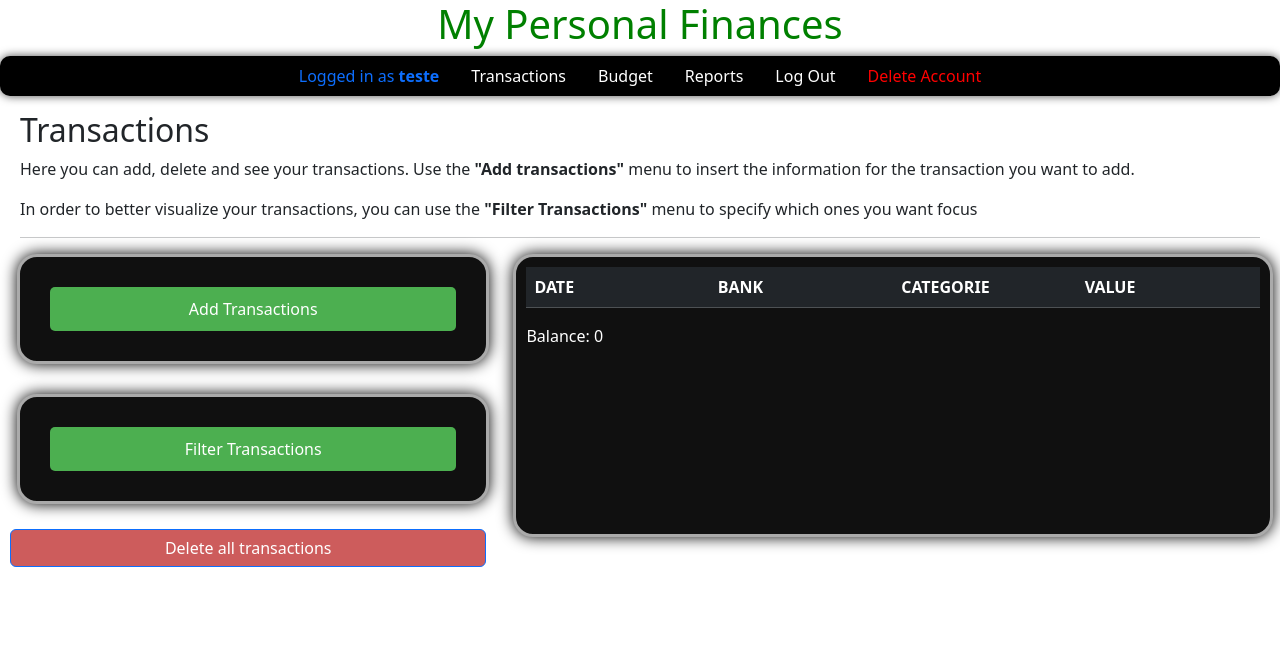
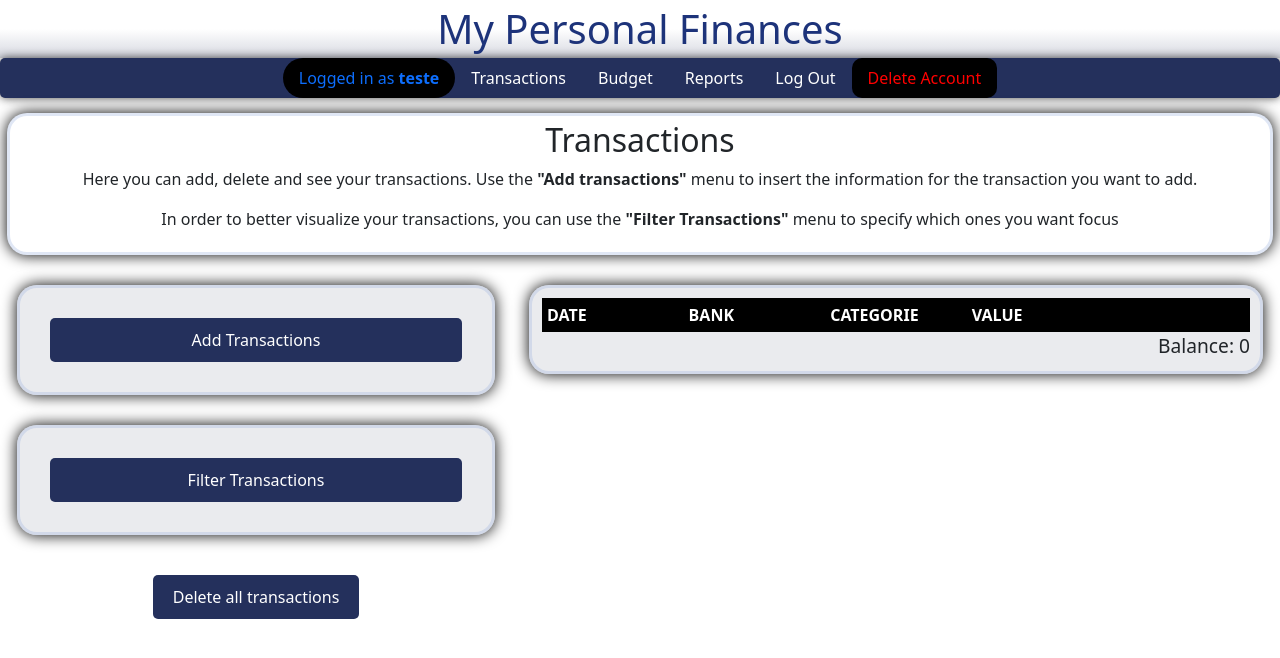
Before and after one commit to JoaoGuilhermeTP/MyPersonalFinances, a Flask app: page / in a window 1280 px wide. Shown: the top 658 px of the page. Run offline with Flask 2, Linux system fonts and the light colour scheme; a user stored in the database is signed in; data comes from the database, SQL or seed files in the repository; data that the repository does not hold is empty; some libraries are stand-ins or nearby versions.

Commit message:
changed layout

```diff
--- a/static/layout.css
+++ b/static/layout.css
@@ -1,3 +1,21 @@
+#logoContainer {
+    display: flex;
+    justify-content: center;
+    color: black;
+}
+
+#logoContainer {
+    background-image: linear-gradient(to bottom, white 50%, #24305C30);
+    margin: 0;
+    padding: 5px;
+}
+
+#logo {
+    color: #1D337A;
+    text-align: center;
+    text-decoration: none;
+}
+
 .login_register_forms {
     display: flex;
     flex-direction: column;
@@ -27,19 +45,17 @@
     padding: 20px;
     margin: 0px 7px;
     margin-bottom: 30px;
-    border: solid #aaaaaa;
+    border: solid #9BB3E050;
     box-shadow: 0px 0px 15px rgba(0, 0, 0, 1);
     border-radius: 20px;
-    background-color: #101010;
-    color: white;
+    background-color: #BBBEC850;
 }
 
 .mycard:hover {
     background-color: #f1f1f1;
-    border: solid black;
+    border: solid #263A6160;
     box-shadow: 0px 0px 20px rgba(0, 0, 0, 0.5);
     transition: 0.4s;
-    color: black;
 }
 
 .mycard:not(hover) {
@@ -50,8 +66,46 @@
     display: none;
 }
 
+.buttonContainer {
+    display: flex;
+    justify-content: right;
+}
+
+.buttonContainerCenter {
+    display: flex;
+    justify-content: center;
+}
+
+.greenButton {
+    background-color: green;
+}
+
+.blueButton {
+    background-color: #24305C;
+}
+
+.mainFormButton {
+    border: none;
+    color: white;
+    padding: 10px 20px;
+    text-align: center;
+    text-decoration: none;
+    display: inline-block;
+    font-size: 16px;
+    margin: 10px;
+    cursor: pointer;
+    border-radius: 5px;
+}
+
+.tableButton {
+    width: 100%;
+    padding: 5px;
+    margin: 0px;
+    font-size: 80%;
+}
+
 .toggle_button {
-    background-color: #4CAF50;
+    background-color: #24305C;
     border: none;
     color: white;
     padding: 10px 20px;
@@ -78,8 +148,8 @@ nav {
     margin: 0 auto;
     margin-bottom: 15px;
     box-shadow: 0px 0px 10px rgba(0, 0, 0, 0.7);
-    border-radius: 10px;
-    background-color: black;
+    border-radius: 5px;
+    background-color: #24305C;
 }
 
 ul.nav {
@@ -106,36 +176,20 @@ ul.nav {
     color: black;
 }
 
-.logo {
-    color: green;
-    text-align: center;
-    text-decoration: none;
-}
-
 .nav-link:hover {
     background-color: #f0f0f0;
     transition: 0.3s;
 }
 
-.table-container {
-    padding: 20px;
-    width: 100%;
-    align-content: center;
-}
-
-.deleteAll {
-    margin-top: -5px;
-}
-
 table th:hover {
-    background-color: white;
+    background-color: #5A79E830;
     color: black;
     cursor: pointer;
     transition: 0.4s;
 }
 
 tr:nth-child(even) {
-    background-color: #f1f1f1;
+    background-color: #788AAD05;
 }
 
 tr:nth-child(odd) {
@@ -143,23 +197,33 @@ tr:nth-child(odd) {
 }
 
 tr:hover {
-    background-color: #9a9a9a;
+    background-color: #263A6190;
     color: white;
     transition: 0.3s;
 }
 
+.tableTop {
+    background-color: #2B346B;
+    color: white;
+    border-radius: 10px;
+    padding: 10px;
+    font-size: 20px;"
+}
+
 th {
     cursor: pointer;
-    background-color: green;
-    text-align: center;
+    background-color: black;
+    padding: 5px 5px;
+}
+
+td {
+    padding: 5px;
+    word-break: break-all;
 }
 
 table {
     table-layout: fixed;
-}
-
-.table-container {
-    padding: 10px;
+    width: 100%;
 }
 
 .content {
@@ -169,6 +233,10 @@ table {
     flex-direction: row;
 }
 
+.tableCard {
+    padding: 10px 10px;
+}
+
 .left-item {
     width: 40%;
     padding: 0 10px;
@@ -176,11 +244,14 @@ table {
 
 .right-item {
     width: 60%;
-    padding: 10px;
+    padding: 0 10px;
 }
 
 .explanation {
-    padding: 0px 20px;
+    text-align: center;
+    padding-top: 5px;
+    padding-bottom: 5px;
+    background-color: white;
 }
 
 @media (max-width: 800px) {
--- a/static/transactions.js
+++ b/static/transactions.js
@@ -1,20 +1,24 @@
 document.addEventListener("DOMContentLoaded", function() {
+
     // Select all the table cells in the "VALUE" column
     var cells = document.querySelectorAll("td:nth-child(4)");
+
     // Extract the numerical values from the cells
     var values = extractValuesFromCells(cells);
+
     // Calculate the sum of the values
     var sum = calculateSum(values);
+
     // Create a new div element to display the sum
     var balanceDiv = document.createElement("div");
     balanceDiv.textContent = "Balance: " + sum;
+    balanceDiv.style.fontSize = "120%";
+    balanceDiv.style.display = "flex";
+    balanceDiv.style.justifyContent = "right";
+
     // Append the div to a container element after the table
-    var tableContainer = document.querySelector(".table-container");
-    tableContainer.appendChild(balanceDiv);
-
-    function confirmDelete() {
-        return confirm("Are you sure you want to delete your account?");
-    }
+    var tableCard = document.querySelector(".tableCard");
+    tableCard.appendChild(balanceDiv);
 
     $(".tablesorter").tablesorter({
         headers: {
@@ -36,6 +40,7 @@ document.addEventListener("DOMContentLoaded", function() {
 });
 
 
+
 /**
  * Extracts numerical values from an array of table cells.
  * @param {NodeList} cells - An array-like object containing table cell elements.
@@ -50,6 +55,8 @@ function extractValuesFromCells(cells) {
   return values;
 }
 
+
+
 /**
  * Calculates the sum of an array of numbers.
  * @param {number[]} values - An array of numbers to sum.
@@ -63,6 +70,8 @@ function calculateSum(values) {
   return sum;
 }
 
+
+
 function confirmDeleteTransactions() {
     return confirm("Are you sure you want to delete all of your transactions?");
 }
--- a/templates/layout.html
+++ b/templates/layout.html
@@ -14,9 +14,11 @@
 
     </head>
     <body>
-        <div style="style=width:100%; display=flex; margin: 0 auto; justify-content: center">
-            <h1 style="text-align: center"><a href="/" class="logo">My Personal Finances</a><h1>
-        </div>
+        <h1 id="logoContainer">
+            <a href="/" id="logo">
+                My Personal Finances
+            </a>
+        </h1>
         <header>
             {% if session["user_id"] %}
             <nav class="bg-light.bg-gradient">
--- a/templates/transactions.html
+++ b/templates/transactions.html
@@ -5,13 +5,12 @@
 <script src="https://cdnjs.cloudflare.com/ajax/libs/jquery.tablesorter/2.31.2/js/jquery.tablesorter.min.js"></script>
 <script src="/static/transactions.js"></script>
 
-<div class="explanation">
+<div class="explanation mycard">
     <h2>Transactions</h2>
     <p>Here you can add, delete and see your transactions. Use the <strong>"Add transactions"</strong> menu to insert
         the information for the transaction you want to add.</p>
     <p>In order to better visualize your transactions, you can use the <strong>"Filter Transactions"</strong> menu to
         specify which ones you want focus</p>
-    <hr>
 </div>
 
 <!---Container for both forms-->
@@ -51,9 +50,8 @@
                     <label for="value" class="input-group-text">Value</label>
                     <input id="value" type="number" step="0.01" class="form-control" id="value" required name="value" placeholder="Value">
                 </div>
-                <div class="d-grid gap-2 mx-auto">
-                    <button form="add_transaction" style="background-color: green" type="submit"
-                        class="btn btn-primary" value="Add>">Add</button>
+                <div class="buttonContainer">
+                    <button form="add_transaction" type="submit" class="mainFormButton blueButton greenOnHover" value="Add>">Add</button>
                 </div>
             </form>
         </div>
@@ -103,31 +101,28 @@
                         {% endfor %}
                     </select>
                 </div>
-                <div class="d-grid gap-2 mx-auto">
-                    <button style="margin-top:0px" type="submit" class="btn btn-primary" id="filter_button"
-                        value="Filter>">Filter</button>
-                    <span style="text-align: center"><a href="/">Clear Filters</a></span>
+                <div class="buttonContainer">
+                    <button type="submit" class="mainFormButton blueButton">Filter</button>
+                    <span><button class="mainFormButton blueButton"><a class="buttonLink" href="/">Clear Filters</a></button></span>
                 </div>
             </form>
         </div>
-        <form style="padding-right: 10px" id="deleteAll" action="/deleteAll" method="POST">
-            <div class="d-grid gap-2 mx-auto deleteAll">
-                <button form="deleteAll" style="background-color: IndianRed" type="submit" class="btn btn-primary"
-                    value="Delete All" onclick="return confirmDeleteTransactions()">Delete all transactions</button>
-            </div>
+        <form class="buttonContainerCenter" action="/deleteAll" method="POST">
+            <button form="deleteAll" type="submit" class="mainFormButton blueButton redOnHover" onclick="return confirmDeleteTransactions()">Delete all transactions</button>
         </form>
     </div>
 
     <!--Table with transactions-->
-    <div class="table-container right-item mycard">
-        <table class="tablesorter table">
+    <div class="right-item">
+        <div class="mycard tableCard">
+            <table class="tablesorter">
                 <thead>
                     <tr class="table-dark">
                         <th title="Click to sort">DATE</th>
                         <th title="Click to sort">BANK</th>
                         <th title="Click to sort">CATEGORIE</th>
-                    <th title="Click to sort" style="width: 15%;" data-sort-type="number">VALUE</th>
-                    <th style="width: 10%; padding: 0px;"></th>
+                        <th title="Click to sort" data-sort-type="number">VALUE</th>
+                        <th></th>
                     </tr>
                 </thead>
                 <tbody>
@@ -164,12 +159,10 @@
                             <td>
                                 {{transaction["value"]}}
                             </td>
-                        <td style="padding-left: 0px">
-                            <form style="padding: 0px; margin: 0px;" action="/delete_transaction" method="POST">
-                                <input style="margin: 0px; padding: 0px;" type="hidden" value='{{transaction["id"]}}'
-                                    name="transaction_id">
-                                <button style="background-color: IndianRed; padding: 2px; margin: 0px;" type="submit"
-                                    class="btn btn-primary">Del</button>
+                            <td>
+                                <form action="/delete_transaction" method="POST">
+                                    <input type="hidden" value='{{transaction["id"]}}' name="transaction_id">
+                                    <button class="tableButton mainFormButton blueButton" type="submit">Del</button>
                                 </form>
                             </td>
                         </tr>
@@ -178,6 +171,7 @@
                 </tbody>
             </table>
         </div>
+    </div>
 
 
     {% endblock content %}
```
Also changed, not shown: other parts of static/layout.css (+28 -4 lines), templates/budget.html (+10 -12 lines), templates/reports.html (+11 -11 lines), static/script.js (line endings or trailing spaces). Lines whose indentation alone changed are shown as unchanged.
